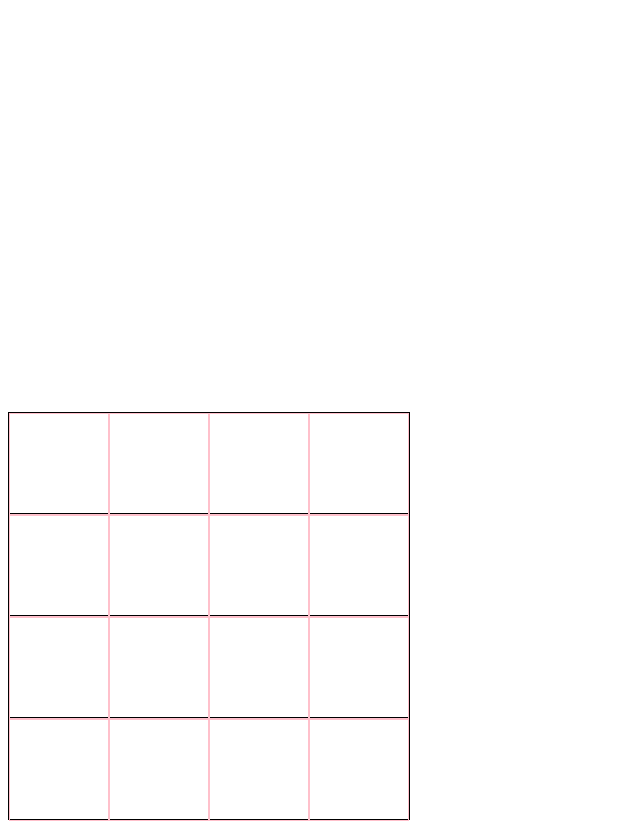
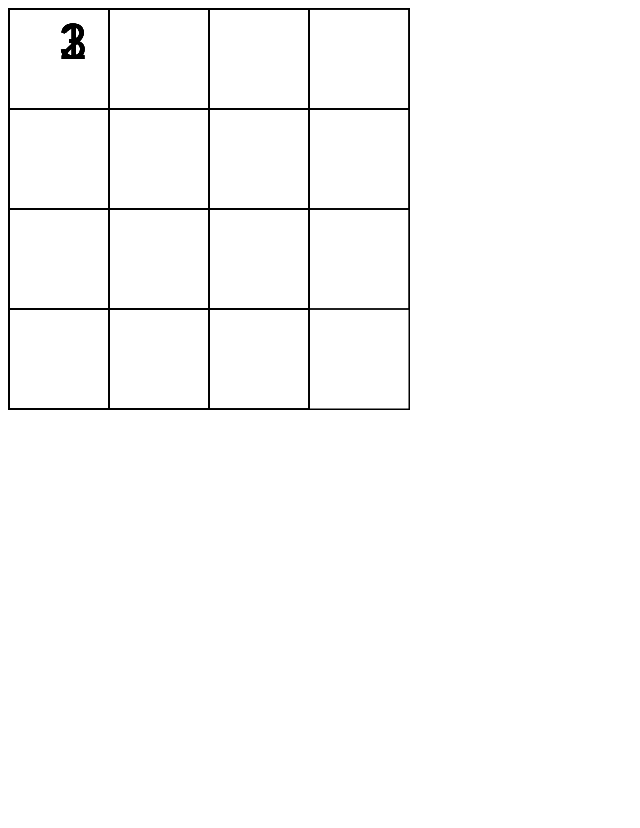
Before and after one commit to ckim310/whee-get-threes, a website built with webpack: page dist/index.html in a window 1280 px wide. Shown: the whole page, without its empty margins (0-640 px from the left). After the commit the page ends 800 px from the top, so only its background shows below. Built offline with nearby package versions, Linux system fonts and the light colour scheme.

Commit message:
Draw board lines onto html

```diff
--- a/src/board.js
+++ b/src/board.js
@@ -48,16 +48,19 @@ export default class Board {
   }
 
   draw() {
-    let w = 400;
+    let w = 100;
     for (let i = 0; i < this.grid.length; i++) {
       for (let j = 0; j < this.grid.length; j++) {
-        this.ctx.noFill();
-        this.ctx.strokeWeight(2);
+        this.ctx.rect(i * w, j * w, w, w);
         this.ctx.stroke();
-        this.ctx.rect(i * w, j * w, w, w);
 
+        if (this.grid[i][j] !== 0) {
+          this.ctx.font = "50px Arial";
+          this.ctx.fillText(this.grid[i][j].value, 50, 50);
+        }
       }
+    }
 
-    }
+
   }
 }
--- a/src/game.js
+++ b/src/game.js
@@ -2,7 +2,7 @@ import Board from './board';
 
 export default class Game {
   constructor(ctx){
-    this.board = new Board();
+    this.board = new Board(ctx);
     this.ctx = ctx;
   }
 
--- a/src/index.js
+++ b/src/index.js
@@ -7,11 +7,8 @@ document.addEventListener("DOMContentLoaded", () => {
 
   const ctx = canvasEl.getContext("2d");
 
-  // const board = new Board();
-
   const game = new Game(ctx);
   game.setup();
   console.table(game.board.grid);
-  // game.fillStyle = "blue";
-  // new GameView(game, ctx).start();
+
 });
--- a/stylesheet.css
+++ b/stylesheet.css
@@ -1,4 +1,4 @@
-.game-row {
+/* .game-row {
   border: 0.5px solid black;
   height: 100px;
   display: flex;
@@ -9,4 +9,8 @@
   border: 1px solid pink;
   height: inherit;
   width: 100px;
+} */
+
+.game-board {
+  border: 1px solid black;
 }
--- a/webpack.config.js
+++ b/webpack.config.js
@@ -3,7 +3,7 @@ const path = require('path');
 module.exports = {
   entry: './src/index.js',
   output: {
-    filename: 'main.js',
+    filename: 'bundle.js',
     path: path.resolve(__dirname, 'dist')
   }
 };
```
Also changed, not shown: dist/index.html, dist/main.js (deleted).
